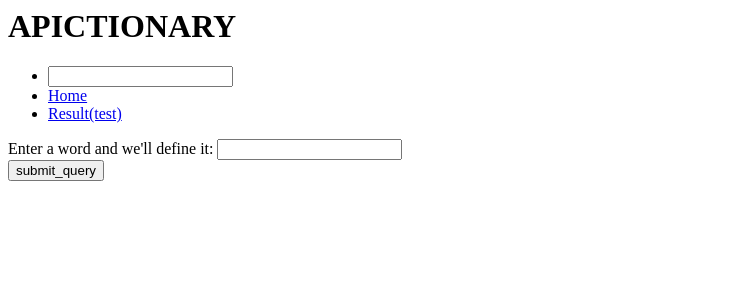
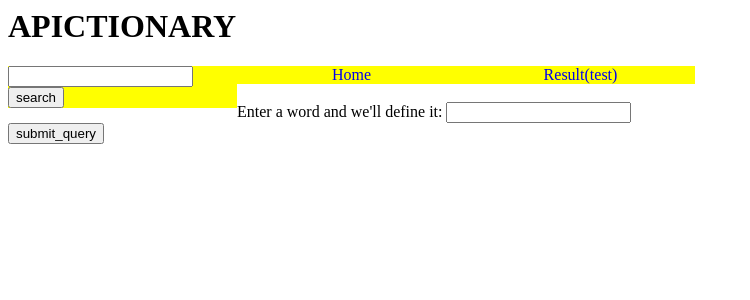
Before and after one commit to psydeolite/apictionary, a Flask app: page / in a window 1280 px wide. Shown: the top 300 px of the page, without its empty margins (0-750 px from the left). Run offline with Flask 2, Linux system fonts and the light colour scheme; parts of the project's set-up code (start-up, migrations or seed data) failed here and were passed over.

Commit message:
navbar ('tis ugly for now)

```diff
--- /dev/null
+++ b/static/style.css
@@ -0,0 +1,22 @@
+ul  {
+    list-style-type: none;
+    margin: 0;
+    padding: 0;
+}
+
+li {
+    float: left;
+    width:229px;
+    background-color:yellow;
+}
+
+a {
+    width:229px;
+    display:block;
+    text-align: center;
+    text-decoration: none;
+}
+
+a:hover, a:active {
+	     background-color:red;
+	 }
--- a/templates/header.html
+++ b/templates/header.html
@@ -1,8 +1,13 @@
 {% block head %}
+<head><link rel="stylesheet" type="text/css" href="../static/style.css"></head>
 <h1> APICTIONARY </h1>
 <ul>
-  <li><input type="text" name="word"></li>
+  <form>
+    <li><input type="text" name="word"><input type="submit" value="search"</li>
+					      </form>
   <li><a href="/">Home</a></li>
   <li><a href="/result">Result(test)</a></li>
 </ul>
+<br>
+<br>
 {% endblock head %}
```
